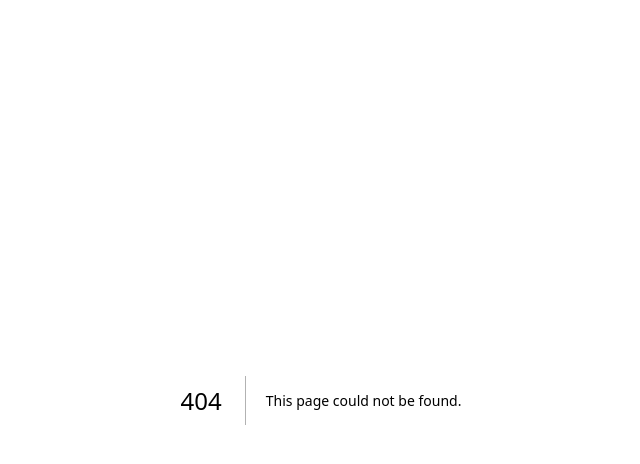
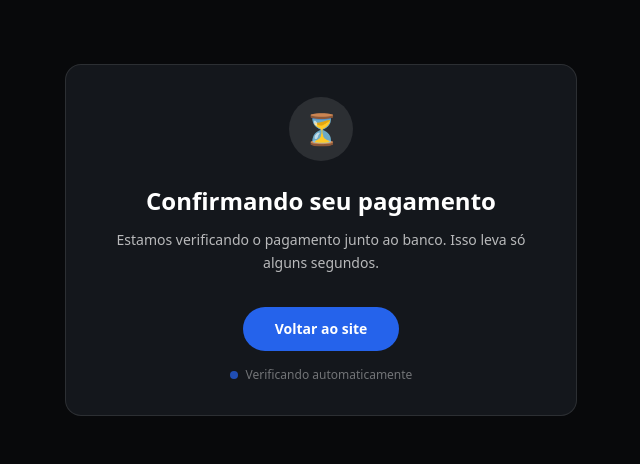
Before and after one commit to andressouzadematos-cloud/starlink-sem-antena, a Next.js app: page /app/obrigado in a window 1280 px wide. Before the commit this address had no page. Shown: the top 464 px of the page, without its empty margins (319-959 px from the left). Built offline with nearby package versions, Linux system fonts and the light colour scheme.

Commit message:
Create page.tsx

```diff
--- /dev/null
+++ b/app/app/obrigado/page.tsx
@@ -0,0 +1,135 @@
+"use client";
+
+import { useState, useEffect, Suspense } from "react";
+import { useSearchParams } from "next/navigation";
+import Link from "next/link";
+
+const PLANOS: Record<string, string> = {
+  START: "10GB + WhatsApp e redes ilimitados",
+  TURBO: "30GB + vídeo ilimitado + hotspot",
+  ILIMITADO: "Internet 100% ilimitada",
+};
+
+function Conteudo() {
+  const params = useSearchParams();
+  const txId = params.get("tx") || "";
+
+  const [dados, setDados] = useState<{
+    status: string;
+    valor: number;
+    plano: string;
+  } | null>(null);
+
+  useEffect(() => {
+    if (!txId) return;
+
+    let ativo = true;
+
+    async function consultar() {
+      try {
+        const r = await fetch(`/api/status/${txId}`, { cache: "no-store" });
+        const d = await r.json();
+        if (ativo && d.status) setDados(d);
+      } catch {
+        // silencioso
+      }
+    }
+
+    consultar();
+    const intervalo = setInterval(consultar, 5000);
+
+    return () => {
+      ativo = false;
+      clearInterval(intervalo);
+    };
+  }, [txId]);
+
+  const pago = dados?.status === "paid";
+
+  return (
+    <main className="min-h-screen bg-[#08090B] px-5 py-16 text-white">
+      <div className="mx-auto max-w-lg">
+        <div className="rounded-2xl border border-white/10 bg-[#14171C] p-8 text-center">
+          <div
+            className={`mx-auto flex h-16 w-16 items-center justify-center rounded-full text-3xl ${
+              pago ? "bg-[#2563EB]" : "bg-white/10"
+            }`}
+          >
+            {pago ? "✓" : "⏳"}
+          </div>
+
+          <h1 className="mt-6 text-2xl font-black">
+            {pago ? "Pagamento confirmado" : "Confirmando seu pagamento"}
+          </h1>
+
+          <p className="mt-3 text-sm leading-relaxed text-white/70">
+            {pago
+              ? "Seu pedido foi aprovado. O QR Code do e-SIM chega no seu e-mail em instantes — confira também a caixa de spam."
+              : "Estamos verificando o pagamento junto ao banco. Isso leva só alguns segundos."}
+          </p>
+
+          {dados && (
+            <div className="mt-6 space-y-2 rounded-xl border border-white/10 bg-[#0E1013] p-4 text-left text-sm">
+              <div className="flex justify-between">
+                <span className="text-white/50">Plano</span>
+                <span className="font-bold">{dados.plano}</span>
+              </div>
+              <div className="flex justify-between">
+                <span className="text-white/50">Valor</span>
+                <span className="font-bold">
+                  R$ {dados.valor.toFixed(2).replace(".", ",")}
+                </span>
+              </div>
+              <div className="flex justify-between">
+                <span className="text-white/50">Status</span>
+                <span className={`font-bold ${pago ? "text-[#60A5FA]" : "text-white/60"}`}>
+                  {pago ? "Pago" : "Aguardando"}
+                </span>
+              </div>
+              {dados.plano && PLANOS[dados.plano] && (
+                <p className="border-t border-white/10 pt-2 text-xs text-white/40">
+                  {PLANOS[dados.plano]}
+                </p>
+              )}
+            </div>
+          )}
+
+          {pago && (
+            <div className="mt-6 rounded-xl border border-[#2563EB]/40 bg-[#2563EB]/5 p-4 text-left">
+              <p className="text-xs font-bold uppercase tracking-wider text-[#60A5FA]">
+                Próximos passos
+              </p>
+              <ol className="mt-3 space-y-2 text-sm text-white/70">
+                <li>1. Abra o e-mail com o QR Code do e-SIM</li>
+                <li>2. Vá em Ajustes → Celular → Adicionar e-SIM</li>
+                <li>3. Escaneie o QR Code e ative</li>
+              </ol>
+            </div>
+          )}
+
+          <Link
+            href="/"
+            className="mt-8 inline-block rounded-full bg-[#2563EB] px-8 py-3 text-sm font-bold transition hover:bg-[#1d4ed8]"
+          >
+            Voltar ao site
+          </Link>
+
+          {!pago && (
+            <p className="mt-4 flex items-center justify-center gap-2 text-xs text-white/40">
+              <span className="inline-block h-2 w-2 animate-pulse rounded-full bg-[#2563EB]" />
+              Verificando automaticamente
+            </p>
+          )}
+        </div>
+      </div>
+    </main>
+  );
+}
+
+export default function ObrigadoPage() {
+  return (
+    <Suspense fallback={<main className="min-h-screen bg-[#08090B]" />}>
+      <Conteudo />
+    </Suspense>
+  );
+}
```
